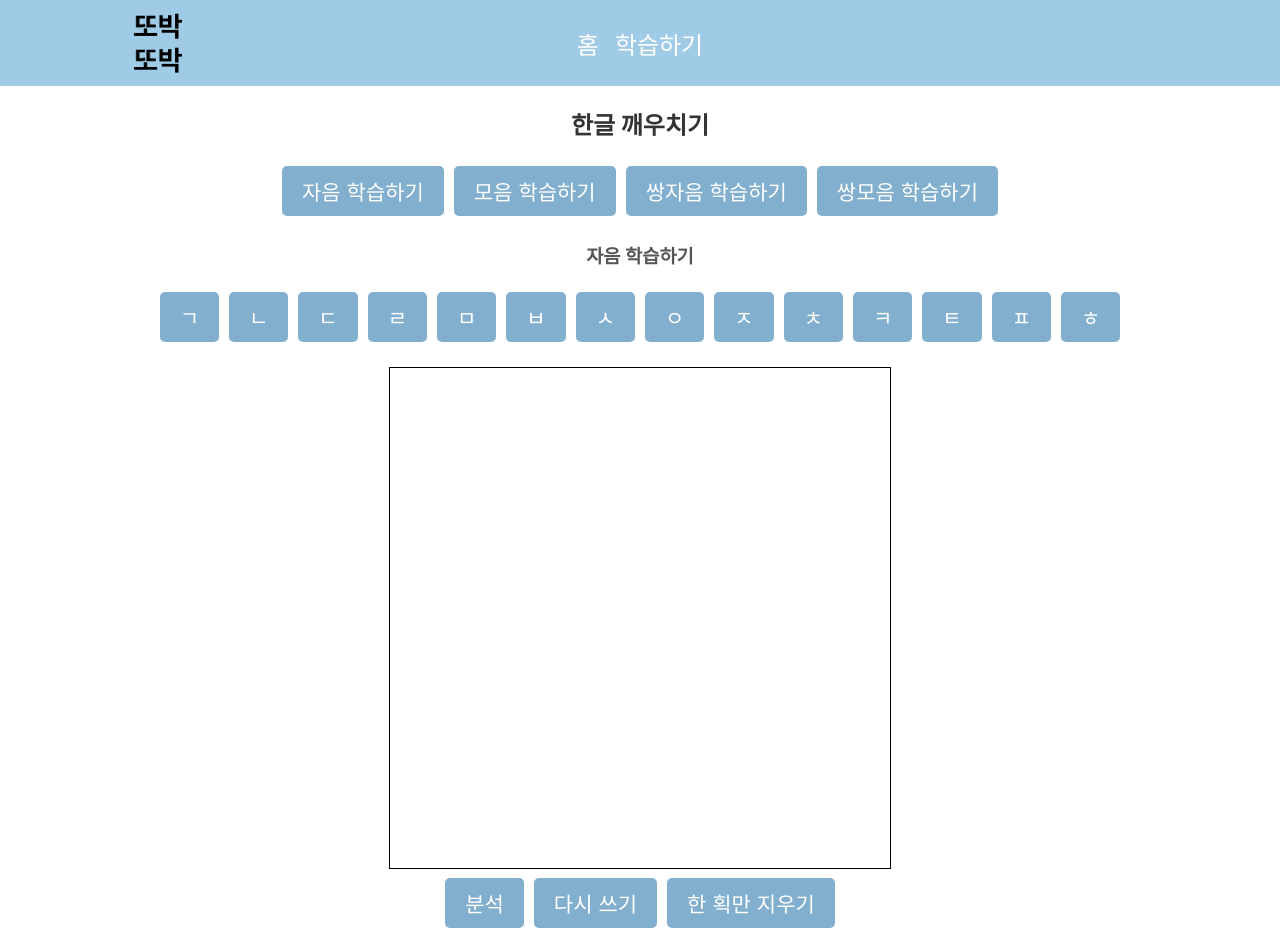
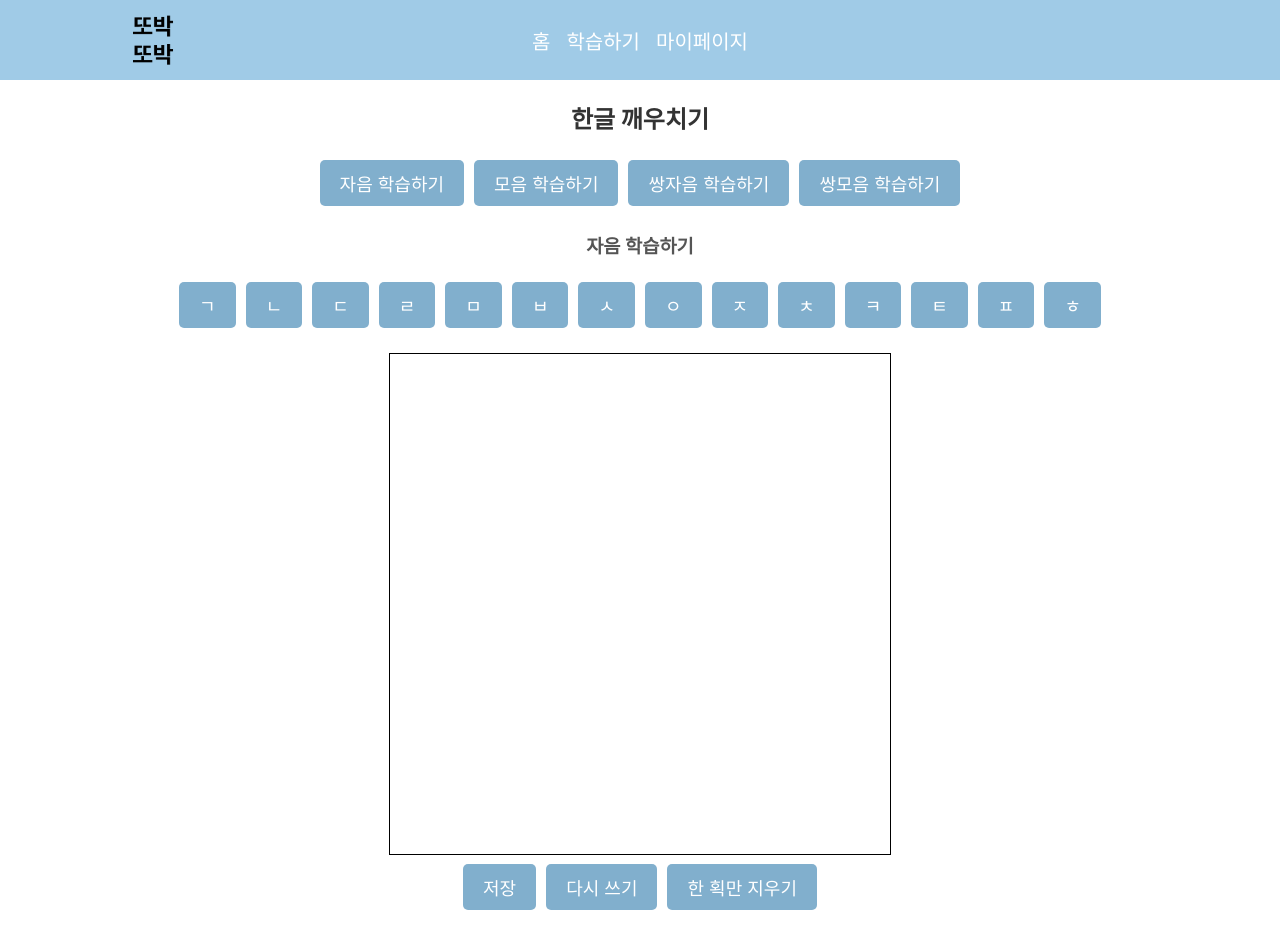
Before and after one commit to pyooz/CLAW, a React (Create React App) app: page /learningpage in a window 1280 px wide. Shown: the top 950 px of the page. Built offline with nearby package versions, Linux system fonts and the light colour scheme; a web font is replaced by a local one.

Commit message:
네비바 수정

```diff
--- a/src/App.js
+++ b/src/App.js
@@ -1,7 +1,7 @@
 import React from "react";
 import { BrowserRouter, Route, Routes } from "react-router-dom";
 import Home from "./page/Home";
-import Mypage from "./page/Mypage";
+import MyPage from "./page/Mypage";
 import LearningPage from "./page/LearningPage";
 // import ConsonantList from "./page/ConsonantList";
 // import ConsonantButton from "./page/ConsonantButton";
@@ -15,7 +15,7 @@ function App() {
         <Routes>
           <Route index element={<Home />} />
           <Route path="/learningpage" element={<LearningPage />} />
-          <Route path="/mypage" element={<Mypage />} />
+          <Route path="/Mypage" element={<MyPage />} />
         </Routes>
       </BrowserRouter>
     </div>
--- a/src/page/Canvas.js
+++ b/src/page/Canvas.js
@@ -1,4 +1,4 @@
-import React, { useState, useEffect, useRef } from 'react';
+import React, { useState, useRef, useEffect } from 'react';
 
 function Canvas() {
   const [isDrawing, setIsDrawing] = useState(false);
@@ -6,7 +6,6 @@ function Canvas() {
   const [lastY, setLastY] = useState(0);
   const [path, setPath] = useState([]);
   const [paths, setPaths] = useState([]);
-  const [outputImageSrc, setOutputImageSrc] = useState(null); // 이미지 src 상태 추가
   const canvasRef = useRef(null);
 
   useEffect(() => {
@@ -82,14 +81,13 @@ function Canvas() {
 
   useEffect(redrawCanvas, [paths]);
 
-  const analyzeInput = () => {
+  const saveImage = () => {
     const canvas = canvasRef.current;
-    const imageData = canvas.toDataURL();
-
-    setOutputImageSrc(imageData); // 이미지 데이터를 상태로 설정
-
-    const feedbackDiv = document.getElementById('feedback');
-    feedbackDiv.innerHTML = '분석 결과: 이미지로 표시됨';
+    const imageData = canvas.toDataURL('image/png');
+    const link = document.createElement('a');
+    link.href = imageData;
+    link.download = 'canvas_image.png';
+    link.click();
   };
 
   const clearCanvas = () => {
@@ -111,11 +109,9 @@ function Canvas() {
         onMouseOut={handleMouseOut}
       />
       <br />
-      <button onClick={analyzeInput}>분석</button>
+      <button onClick={saveImage}>저장</button>
       <button onClick={clearCanvas}>다시 쓰기</button>
       <button onClick={undoStroke}>한 획만 지우기</button>
-      <div id="feedback"></div>
-      {outputImageSrc && <img src={outputImageSrc} alt="분석된 이미지" />} {/* 이미지 표시 */}
     </div>
   );
 }
--- a/src/page/LearningPage.module.css
+++ b/src/page/LearningPage.module.css
@@ -34,7 +34,7 @@ h3 {
     'Pretendard Variable', Pretendard, Roboto, 'Noto Sans KR', 'Segoe UI',
     'Malgun Gothic', 'Apple Color Emoji', 'Segoe UI Emoji', 'Segoe UI Symbol',
     sans-serif;
-  font-size: 21px;
+  font-size: 18px;
 }
 
 .buttonContainer button:hover {
--- a/src/page/Nav.css
+++ b/src/page/Nav.css
@@ -19,14 +19,14 @@
   left: 10%;
   top: 50%; /* 수직 중앙 정렬 */
   transform: translateY(-50%); /* 수직 중앙 정렬 */
-  width: 60px;
-  height: 60px;
+  width: 50px;
+  height: 50px;
 }
 
 .navbarMenu {
   color: white;
   margin: 0 8px; /* 좌우 여백 */
-  font-size: 24px;
+  font-size: 20px;
   text-align: center;
   text-decoration: none;
 }
--- a/src/page/Nav.js
+++ b/src/page/Nav.js
@@ -11,8 +11,8 @@ function Nav() {
       </Link>
       <Link className="navbarMenu" to={'/'}>홈</Link>
       <Link className="navbarMenu" to={'/LearningPage'}>학습하기</Link>
-      {/* <Link className="navbarMenu" to={'/Game'}>게임하기</Link>
-      <Link className="navbarMenu" to={'/myPage'}>마이페이지</Link> */}
+      {/* <Link className="navbarMenu" to={'/Game'}>게임하기</Link> */
+        <Link className="navbarMenu" to={'/myPage'}>마이페이지</Link>}
     </div>
   );
 }
```
Also changed, not shown: src/page/Mypage.js (+3 -8 lines).
